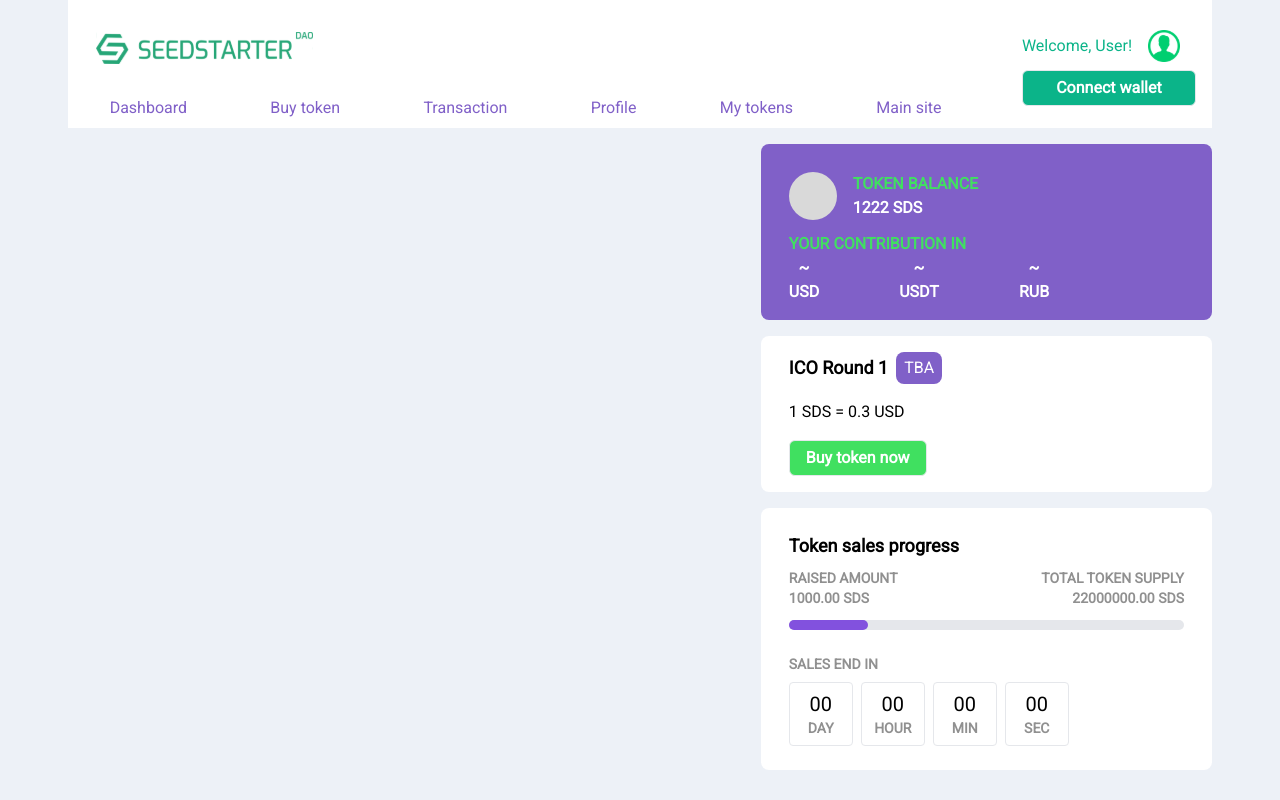
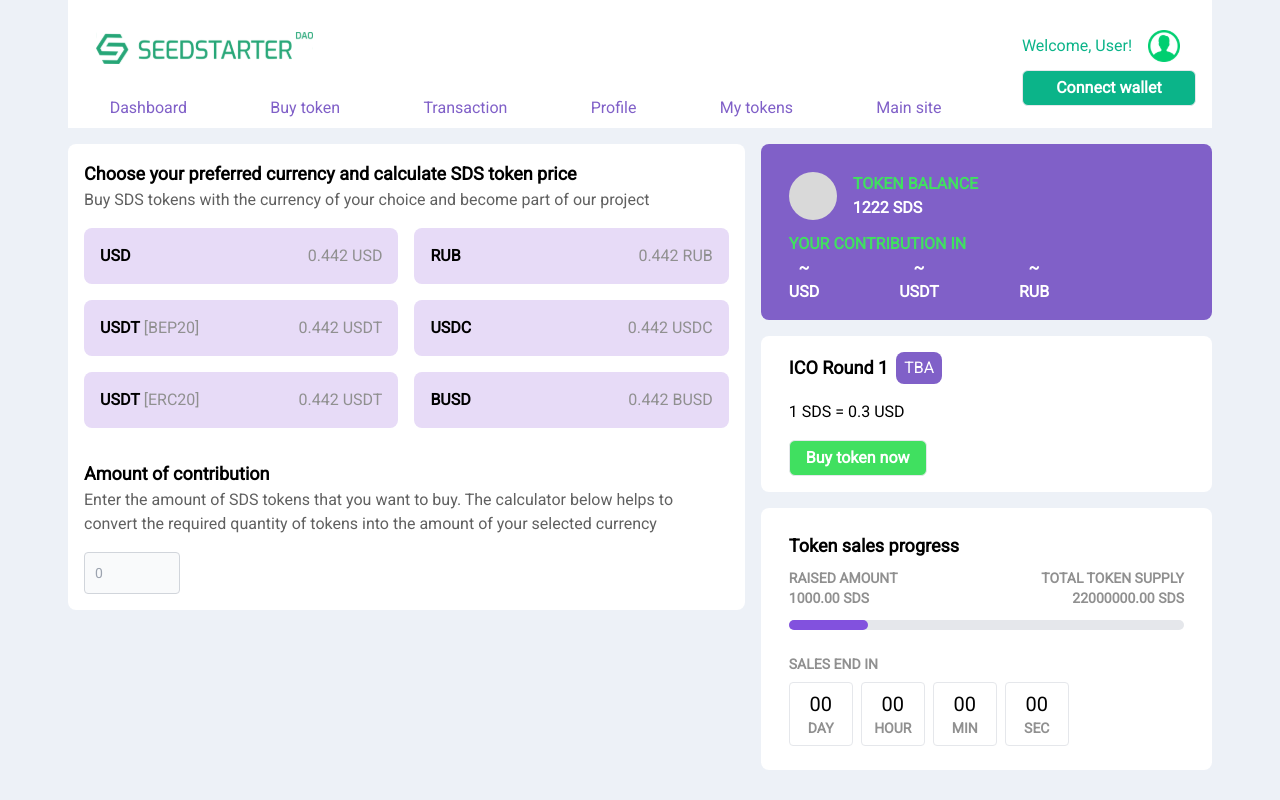
Before and after one commit to rollandor/seedstarter, a React (Vite) app in the folder front/: page / in a window 1280 px wide. Built offline with nearby package versions, Linux system fonts and the light colour scheme.

Commit message:
[front] added new board to buy token page

```diff
--- a/front/src/pages/BuyToken.jsx
+++ b/front/src/pages/BuyToken.jsx
@@ -5,18 +5,67 @@
   ProgressBoard,
 } from "../components/Boards";
 
-function BuyDashboard() {
+function CurrentPrice() {
+  const exchangeRate = (nameCur, nameNetwork, value) => {
+    return (
+      <div class='w-1/2 rounded-lg bg-[#E7DBF7] h-14 px-4 flex justify-between items-center'>
+        <div>
+          <span class='font-bold'>{nameCur}</span>
+          <span class='text-[#909090] pl-1'>
+            {nameNetwork ? '[' + nameNetwork + ']' : ''}
+          </span>
+        </div>
+        <div>
+          <span class='text-[#909090]'>{value}</span>
+          <span class='text-[#909090] pl-1'>{nameCur}</span>
+        </div>
+      </div>
+    )
+  }
+
+  return (
+    <div class='px-4 py-4 flex flex-col'>
+      <h1 class='font-bold text-lg'>Choose your preferred currency and calculate SDS token price</h1>
+      <span class='pb-4 text-[#606060]'>Buy SDS tokens with the currency of your choice  and become part of our project</span>
+      <div class='flex flex-col gap-4'>
+        {/* TODO: make by using flex-wrap */}
+        <div class='flex gap-4'>
+          {exchangeRate('USD', '', 0.442)}
+          {exchangeRate('RUB', '', 0.442)}
+        </div>
+
+        <div class='flex gap-4'>
+          {exchangeRate('USDT', 'BEP20', 0.442)}
+          {exchangeRate('USDC', '', 0.442)}
+        </div>
+
+        <div class='flex gap-4'>
+          {exchangeRate('USDT', 'ERC20', 0.442)}
+          {exchangeRate('BUSD', '', 0.442)}
+        </div>
+
+      </div>
+    </div>
+  )
+}
+
+function AmountContribution() {
   return(
-    <div class='w-3/5 h-60 flex'>
-
+    <div class='px-4 py-4 flex flex-col'>
+      <h1 class='font-bold text-lg'>Amount of contribution</h1>
+      <span class='pb-4 text-[#606060]'>Enter the amount of SDS tokens that you want to buy. The calculator below helps to convert the required quantity of tokens into the amount of your selected currency</span>
+      <input type="text" class=" bg-gray-50 border border-gray-300 text-gray-900 text-sm rounded focus:ring-blue-500 focus:border-blue-500 w-24 p-2.5 " placeholder="0" required></input>
     </div>
   )
 }
 
 const BuyToken = () => {
-  return(
+  return (
     <div class='w-[1144px] gap-4 flex justify-between'>
-      <BuyDashboard />
+      <div class='w-3/5 h-full bg-white rounded-lg flex flex-col'>
+        <CurrentPrice />
+        <AmountContribution />
+      </div>
       <div class='w-2/5 flex flex-col gap-4'>
         <TokenBalanceBoard />
         <ICOStatusBoard />
```
